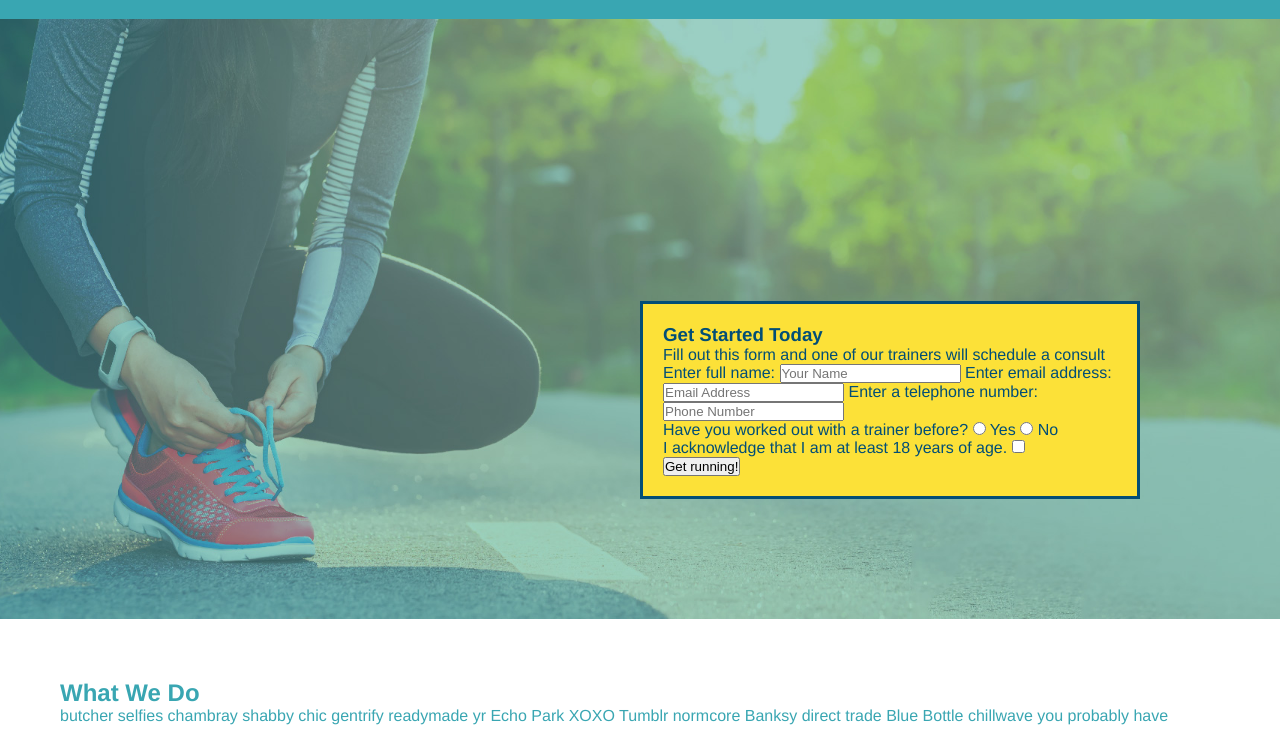
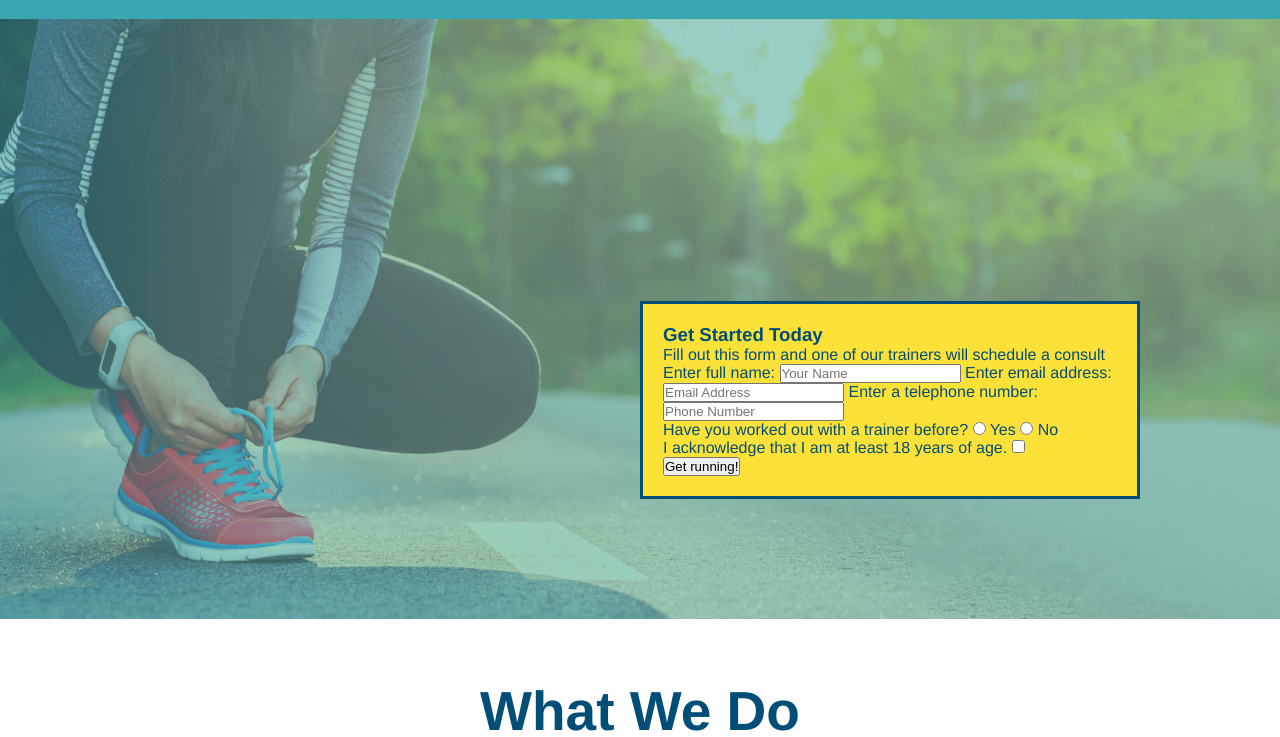
Before and after one commit to BlaineKB/run-buddy, a plain HTML site: page index.html in a window 1280 px wide. Shown: the part 63-800 px from the top of the page. Drawn offline with Linux system fonts and the light colour scheme.

Commit message:
style what we do section

```diff
--- a/assets/css/style.css
+++ b/assets/css/style.css
@@ -89,3 +89,26 @@ section {
     bottom: 120px;
     right: 140px;
 }
+
+.intro {
+    text-align: center;
+}
+
+.intro h2 {
+    /* add this alongside your other declarations */
+    display: inline-block;
+    font-size: 55px;
+    color: #024e76;
+    margin-bottom: 35px;
+    padding: 0 100px 20px 100px;
+    border-bottom: 3px solid;
+    border-color: #fce138;
+}
+
+.intro p {
+    line-height: 1.7;
+    color: #39a6b2;
+    width: 80%;
+    font-size: 20px;
+    margin: 0 auto;
+}
--- a/index.html
+++ b/index.html
@@ -63,7 +63,7 @@
         </section>
 
         <!-- "what we do" section -->
-        <section id="what-we-do">
+        <section id="what-we-do" class="intro">
             <h2>What We Do</h2>
             <p>
                 butcher selfies chambray shabby chic gentrify readymade yr Echo Park XOXO Tumblr normcore Banksy direct trade Blue Bottle chillwave you probably have
```
